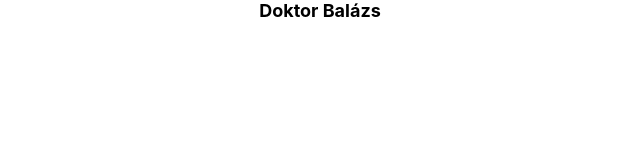
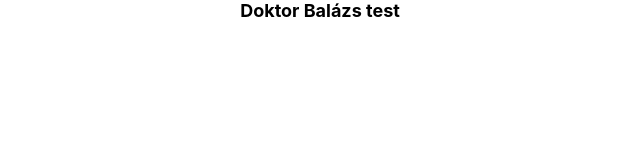
Before and after one commit to dokibal/doktorur, a React (Create React App) app: page / in a window 1280 px wide. Shown: the top 160 px of the page, without its empty margins (320-960 px from the left). Built offline with nearby package versions, Linux system fonts and the light colour scheme.

Commit message:
test deploy

```diff
--- a/src/App.tsx
+++ b/src/App.tsx
@@ -4,7 +4,7 @@ import './App.css';
 function App() {
   return (
     <div className="App">
-      Doktor Balázs
+      Doktor Balázs test
     </div>
   );
 }
```
